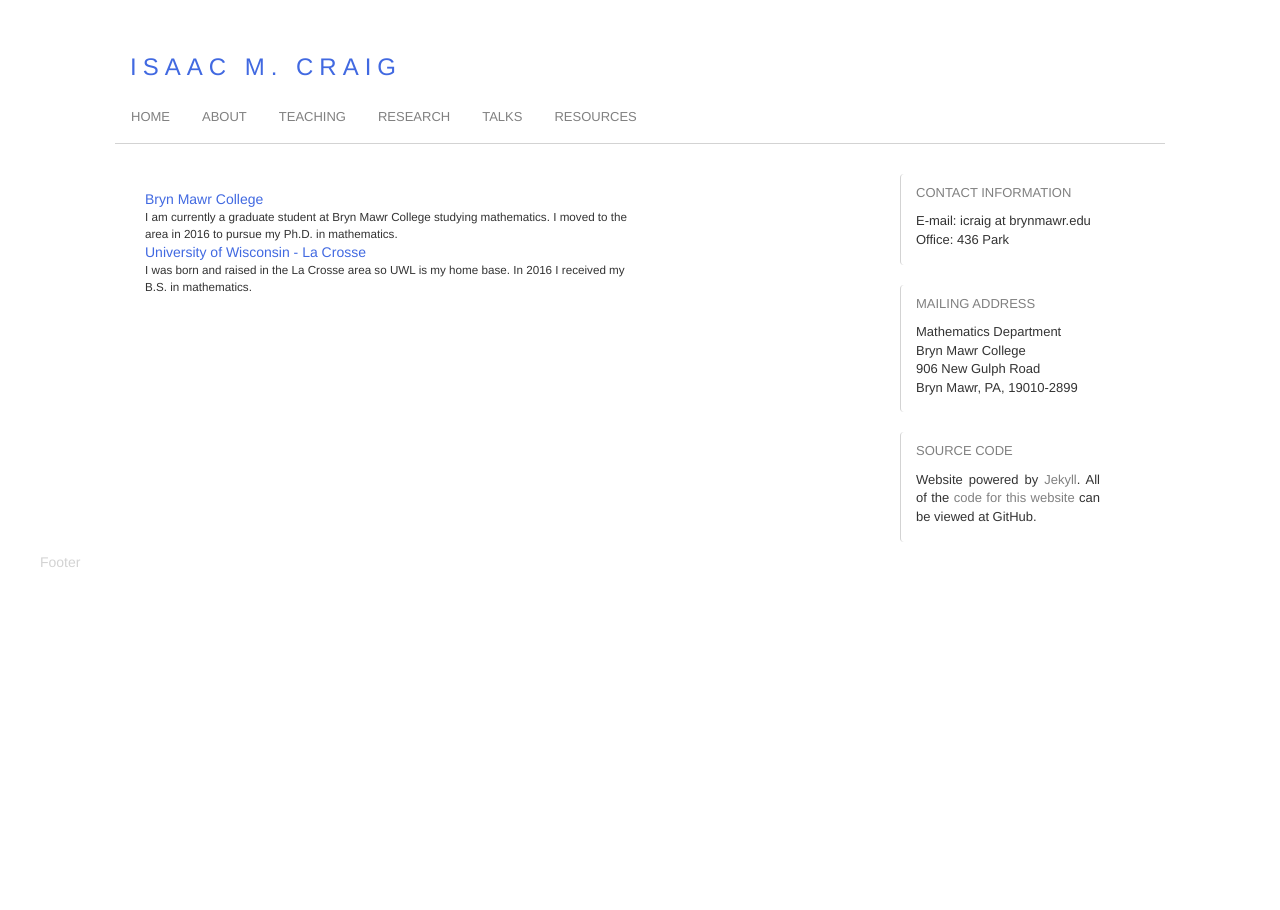
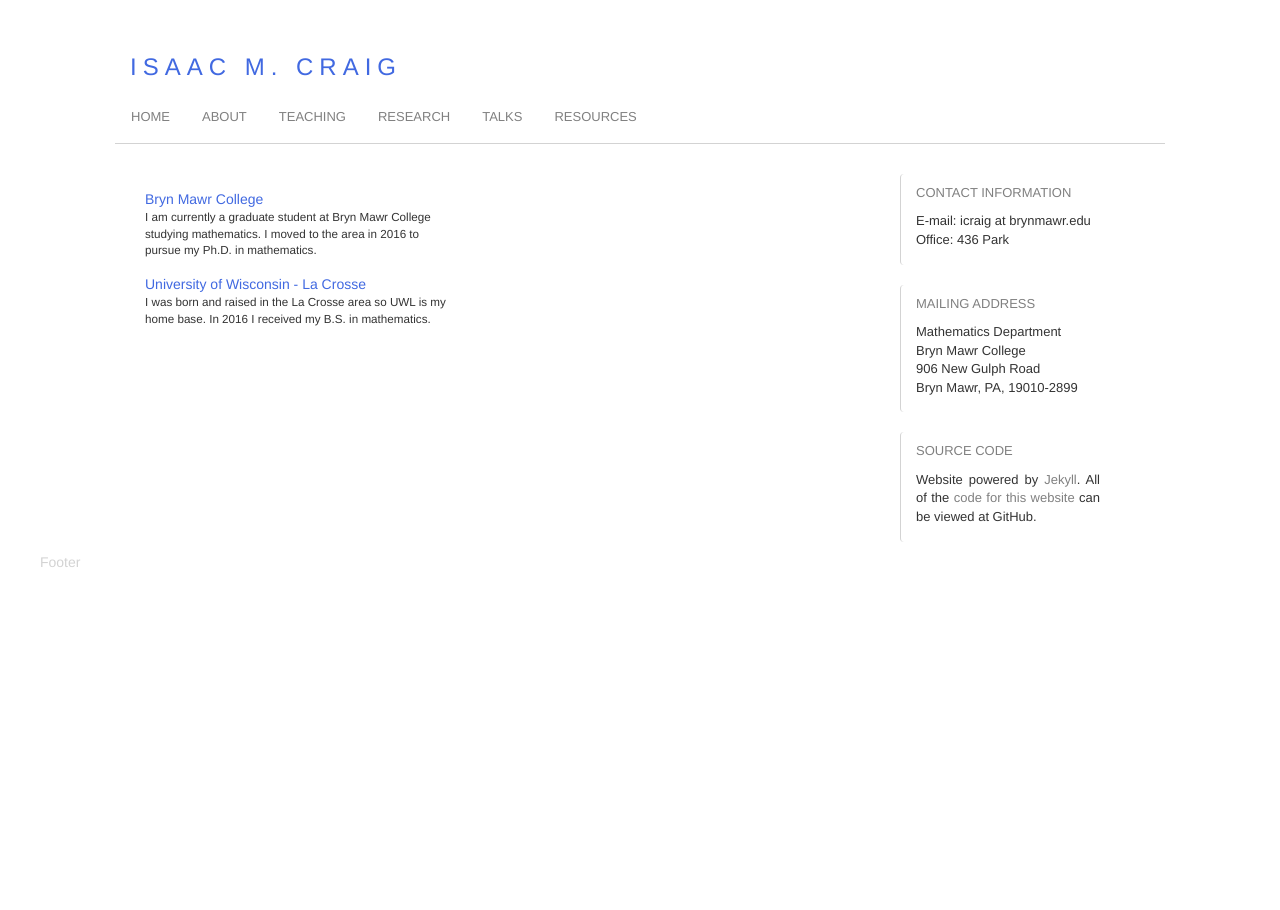
Before and after one commit to isundberg/isaacmc.github.io, a Jekyll site: the page built from about/index.html, in a window 1280 px wide. Built offline with Jekyll 4.4.1, drawn with Linux system fonts in a browser that asks for light colours.

Commit message:
Update index.html

```diff
--- a/about/index.html
+++ b/about/index.html
@@ -3,12 +3,16 @@
 title:
 ---
 
+<div id="contentBlock" class="col-sm-8">
 <div id="contentItem" class="col-sm-8">Bryn Mawr College</div>
 <div id="contentSpace" class="col-sm-8">
   I am currently a graduate student at Bryn Mawr College studying mathematics. I moved to the area in 2016 to pursue my Ph.D. in mathematics.
 </div>
+</div>
 
+<div id="contentBlock" class="col-sm-8">
 <div id="contentItem" class="col-sm-8">University of Wisconsin - La Crosse</div>
 <div id="contentSpace" class="col-sm-8">
   I was born and raised in the La Crosse area so UWL is my home base. In 2016 I received my B.S. in mathematics.
 </div>
+</div>
```
